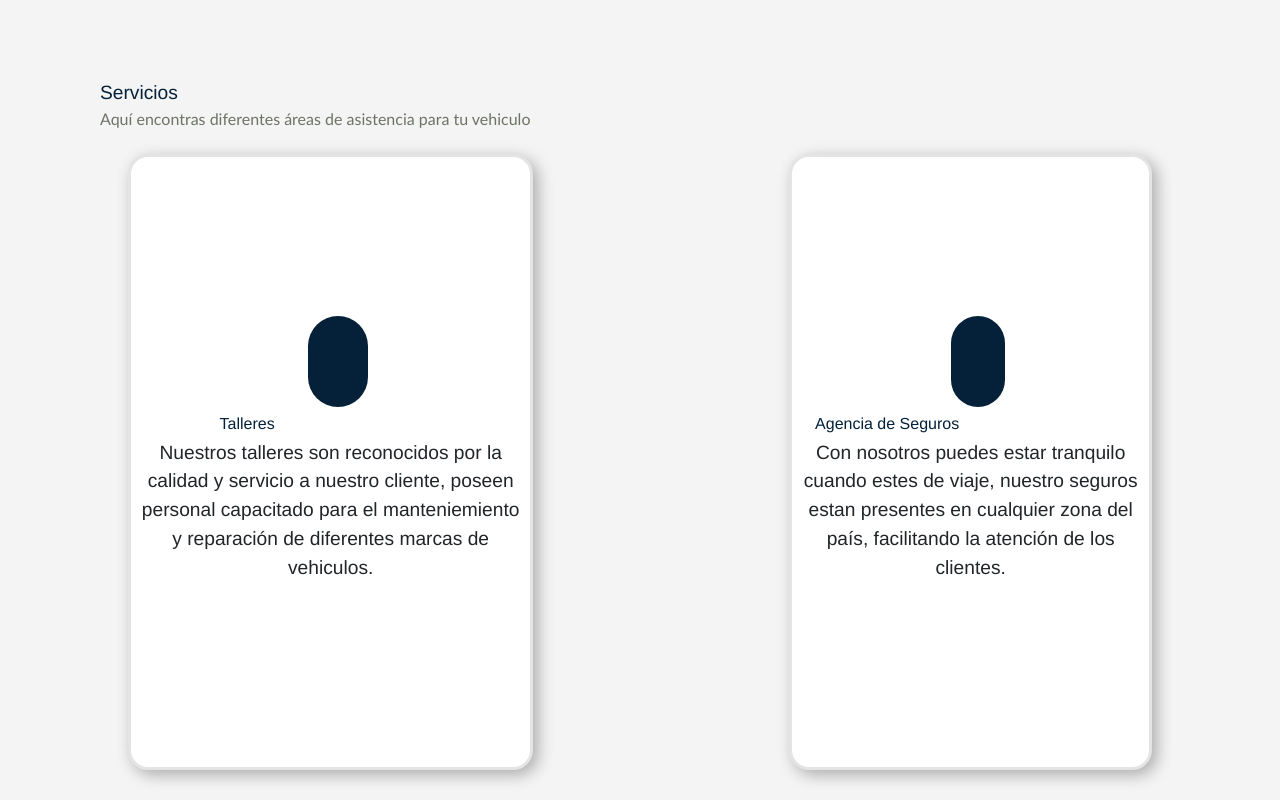
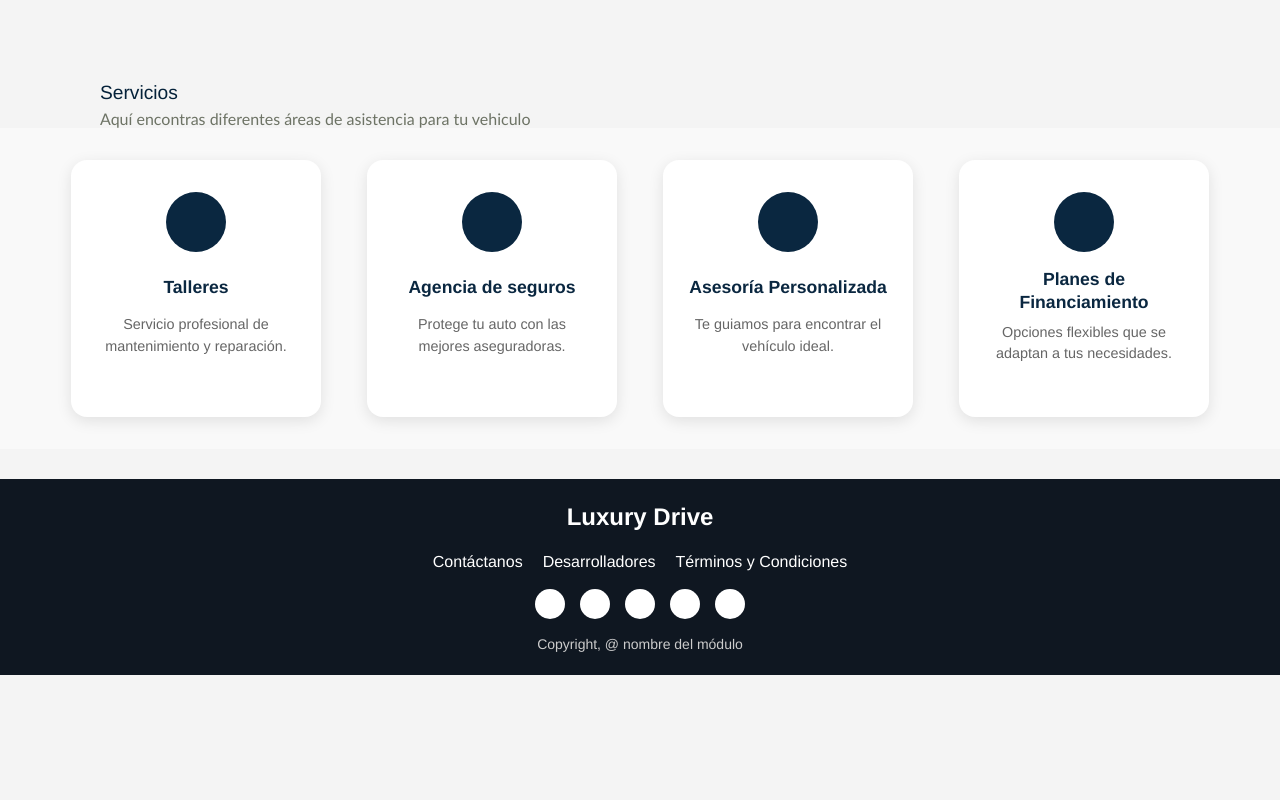
Before and after one commit to AmarisOsorio/Tienda-LuxuryDrive, a React (Vite) app in the folder frontend/: page /servicios in a window 1280 px wide. Shown: the part 400-1200 px from the top of the page. After the commit the page ends 1075 px from the top, so only its background shows below. Built offline with nearby package versions, Linux system fonts and the light colour scheme; grey boxes are pictures that could not be loaded.

Commit message:
ya funcionan más o menos las cards, no muestran imagen...

```diff
--- a/frontend/src/App.jsx
+++ b/frontend/src/App.jsx
@@ -2,7 +2,7 @@ import {BrowserRouter as Router, Routes, Route} from 'react-router'
 import Navbar from './components/Navbar'
 import Inicio from './pages/Inicio'
 import ContactPage from './pages/Contactanos'
-import Servicios from './pages/servicios'
+import Servicios from './pages/Servicios'
 
 import SobreNosotros from './pages/SobreNosotros'
 import Footer from './components/Footer'
@@ -27,6 +27,8 @@ function App() {
          </Routes>
       </Router>
 
+
+
       <Footer />
     </>
 
--- /dev/null
+++ b/frontend/src/components/ServiceCard.css
@@ -0,0 +1,74 @@
+.service-card {
+    background: white;
+    border-radius: 16px;
+    padding: 2rem 1.5rem;
+    box-shadow: 0px 4px 15px rgba(0, 0, 0, 0.1);
+    width: 250px;
+    transition: transform 0.3s ease, box-shadow 0.3s ease;
+
+    display: grid;
+    grid-template-rows: auto auto auto;
+    justify-items: center;
+    text-align: center;
+  }
+
+
+  .service-card:hover {
+    transform: translateY(-5px);
+    box-shadow: 0px 8px 20px rgba(0, 0, 0, 0.15);
+  }
+
+  .service-icon {
+    background-color: #0a2740;
+    width: 60px;
+    height: 60px;
+    border-radius: 50%;
+    margin-bottom: 1rem;
+    display: flex;
+    align-items: center;
+    justify-content: center;
+  }
+
+
+  .service-icon img {
+    width: 30px;
+    height: 30px;
+  }
+
+  .service-title {
+    font-size: 1.1rem;
+    font-weight: 700;
+    margin-bottom: 0.5rem;
+    color: #0a2740;
+    line-height: 1.3;
+    text-align: center;
+    white-space: normal;
+    word-break: normal;
+
+  }
+
+  .service-description {
+    font-size: 0.9rem;
+    color: #666;
+  }
+
+  /* Responsive */
+  @media (max-width: 768px) {
+    .service-card {
+      width: 80%;
+    }
+  }
+
+  @media (max-width: 480px) {
+    .service-card {
+      width: 100%;
+      padding: 1.5rem 1rem;
+    }
+  }
+
+  @media (max-width: 768px) {
+    .services-grid {
+      grid-template-columns: 1fr;
+      justify-content: center;
+    }
+  }
--- /dev/null
+++ b/frontend/src/components/ServiceCard.jsx
@@ -0,0 +1,16 @@
+import React from 'react';
+import './ServiceCard.css';
+
+const ServiceCard = ({ iconName, title, description }) => {
+  return (
+    <div className="service-card">
+      <div className="service-icon">
+        <img src={`/img/${iconName}`} alt={title} />
+      </div>
+      <h3 className="service-title">{title}</h3>
+      <p className="service-description">{description}</p>
+    </div>
+  );
+};
+
+export default ServiceCard;
--- a/frontend/src/pages/Servicios.css
+++ b/frontend/src/pages/Servicios.css
@@ -18,83 +18,59 @@ body {
     color: white;
 }
 
-div h2{
+.header-contact + h2 {
     font-size: larger;
     font-style: bold;
     color: #042139;
-    align-items: center;
     text-align: left;
     margin: 100px;
     margin-bottom: 5px;
   }
 
-div h3{
+  .header-contact + h2 + h3 {
     font-size: medium;
     font-family: 'Gill Sans', 'Gill Sans MT', Calibri, 'Trebuchet MS', sans-serif;
     color: #6D7365;
-    align-items: center;
     text-align: left;
     margin-top: 5px;
     margin-left: 100px;
     margin-bottom: 0px;
   }
 
-div .card .info{
-    padding: 5px;
+
+.services-section {
+    padding: 2rem;
+    background-color: #f9f9f9;
   }
 
-div .card .circleImg{
-    background-color: #042139;
-    height: 15%;
-    width: 15%;
-    border-radius: 50px;
-    padding: 5px;
-    align-items: center;
-    margin-left: 15px;
-    justify-content: center;
+  .services-main-title {
+    text-align: center;
+    font-size: 2.5rem;
+    color: #0a2740;
+    margin-bottom: 1rem;
   }
 
-div .circleImg img{
-    width: 175px;
-    align-items: center;
-    justify-content: center;
-    display: flex;
-    flex-direction: column;
-
+  .services-subtitle {
+    text-align: center;
+    color: #555;
+    margin-bottom: 2rem;
   }
 
-div .card{
-    background-color: #fff;
-    margin: 2%;
-    margin-left: 10%;
-    margin-right: 10%;
-    border-radius: 20px;
-    justify-content: center;
-    border: solid;
-    align-items: center;
-    border-color:#e4e4e4 ;
-    box-shadow: 0.3em 0.3em 1em rgba(0, 0, 0, 0.3);
-    font-style: normal;
+  .services-grid {
+    display: grid;
+    grid-template-columns: repeat(auto-fit, minmax(250px, 1fr));
+    gap: 2rem;
+    justify-items: center;
+    padding: 0 2rem;
   }
 
-div .card h2{
-    margin-top: 2px;
-    font-size: medium;
-    margin-left: -170px;
-    margin-right: -3px;
-    justify-content: left;
-    text-align: center;
+  /* Responsive */
+  @media (max-width: 768px) {
+    .header-contact {
+      height: 200px;
     }
 
-div .car p{
-    margin-top: 2px;
-    font-size: large;
-    justify-content: center;
-    font-family: 'Gill Sans', 'Gill Sans MT', Calibri, 'Trebuchet MS', sans-serif;
+    #header-contact-text h1 {
+      font-size: 1.5rem;
     }
-
-
-section{
-    display: flex;
-    flex-direction: row;
   }
--- a/frontend/src/pages/Servicios.jsx
+++ b/frontend/src/pages/Servicios.jsx
@@ -1,8 +1,33 @@
+import React from "react";
 import "./Servicios.css"
+import ServiceCard from "../components/ServiceCard";
 
+const servicios = [
+    {
+      iconName: 'image.png',
+      title: 'Talleres',
+      description: 'Servicio profesional de mantenimiento y reparación.'
+    },
+    {
+      iconName: 'seguros.svg',
+      title: 'Agencia de seguros',
+      description: 'Protege tu auto con las mejores aseguradoras.'
+    },
+    {
+      iconName: 'asesor.svg',
+      title: 'Asesoría Personalizada',
+      description: 'Te guiamos para encontrar el vehículo ideal.'
+    },
+    {
+      iconName: 'financiamiento.svg',
+      title: 'Planes de Financiamiento',
+      description: 'Opciones flexibles que se adaptan a tus necesidades.'
+    }
+  ];
 
-function Servicios() {
+  function Servicios() {
     return (
+
       <>
      <div>
 
@@ -17,54 +42,23 @@ function Servicios() {
         <h2>Servicios</h2>
         <h3>Aquí encontras diferentes áreas de asistencia para tu vehiculo</h3>
 
+        <section className="services-section">
 
-        <div className="containerCards">
-            <section>
+          {/* Grid de tarjetas */}
+          <div className="services-grid">
+            {servicios.map((servicio, index) => (
+              <ServiceCard
+                key={index}
+                iconName={servicio.iconName}
+                title={servicio.title}
+                description={servicio.description}
+              />
+            ))}
+          </div>
+        </section>
+     </div>
 
-                <div className="card">
-                   <div className="circleImg">
-                    <img src="../img/image.png" alt="" />
-                   </div>
-                   <div className="info">
-                   <h2>Talleres</h2>
-                   <p>Nuestros talleres son reconocidos por la calidad y servicio a nuestro cliente, poseen personal capacitado para el manteniemiento y reparación de diferentes marcas de vehiculos.</p>
-                   </div>
-                </div>
 
-                <div className="card">
-                   <div className="circleImg">
-                    <img src="../img/image(5).png" alt="" />
-                   </div>
-                   <div className="info">
-                    <h2>Agencia de Seguros</h2>
-                    <p>Con nosotros puedes estar tranquilo cuando estes de viaje, nuestro seguros estan presentes en cualquier zona del país, facilitando la atención de los clientes.                </p>
-                   </div>
-                </div>
-            </section>
-            <section>
-                <div className="card">
-                <div className="circleImg">
-                    <img src="../img/image(4).png" alt="" />
-                   </div>
-                   <div className="info">
-                   <h2 >Asesoria</h2>
-                   <h2> Personalizada</h2>
-                    <p>Personal capacitado para cualquier tipo de dudas que tu tengas a la hora de comprar un vehiculo con nosotros. Ofrecemos atención al cliente las 24 en nuestros call center</p>
-                   </div>
-                </div>
-                <div className="card">
-                <div className="circleImg">
-                    <img src="../img/image(3).png" alt="" />
-                   </div>
-                   <div className="info">
-                   <h2>Planes de Financiamiento</h2>
-                   <p>Ofrecemos planes de financiamiento que se ajustan a tu bolsillo, para que puedas disfrutar tu nuevo vehiculo sin preocuparte por el costo</p>
-                   </div>
-                </div>
-            </section>
-        </div>
-
-     </div>
 
       </>
     );
```
Lines whose indentation alone changed are shown as unchanged.
